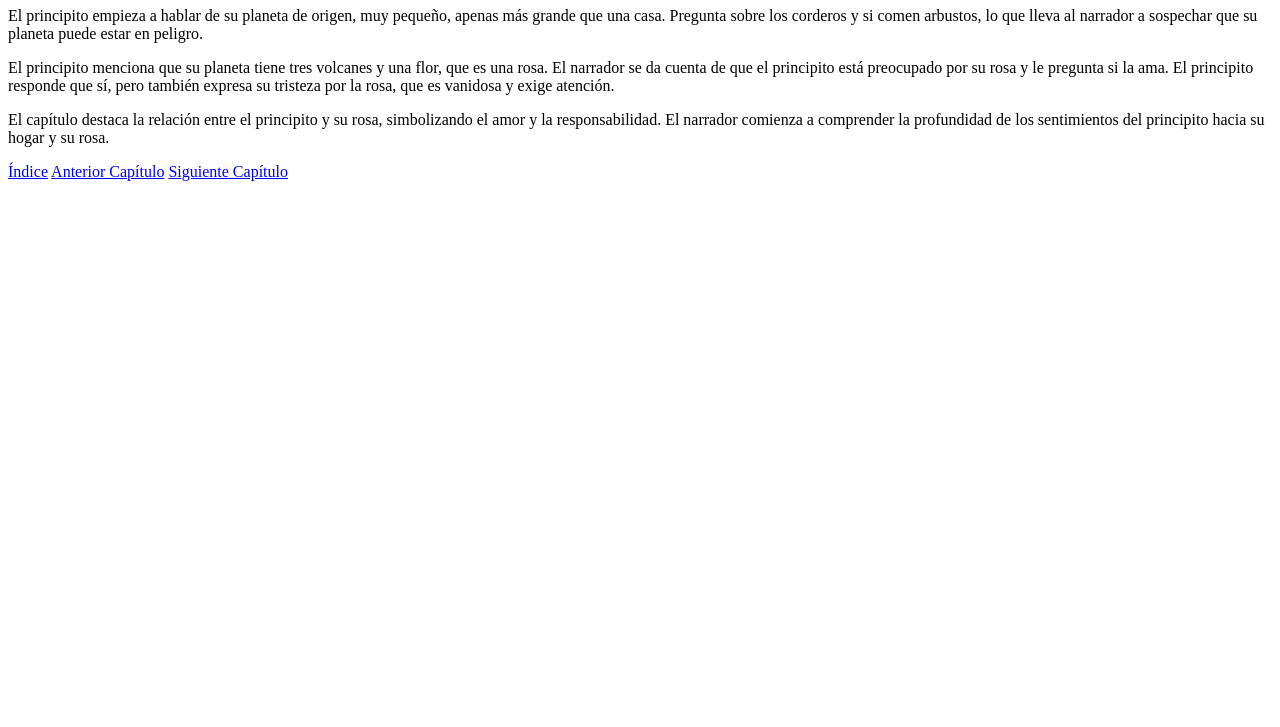
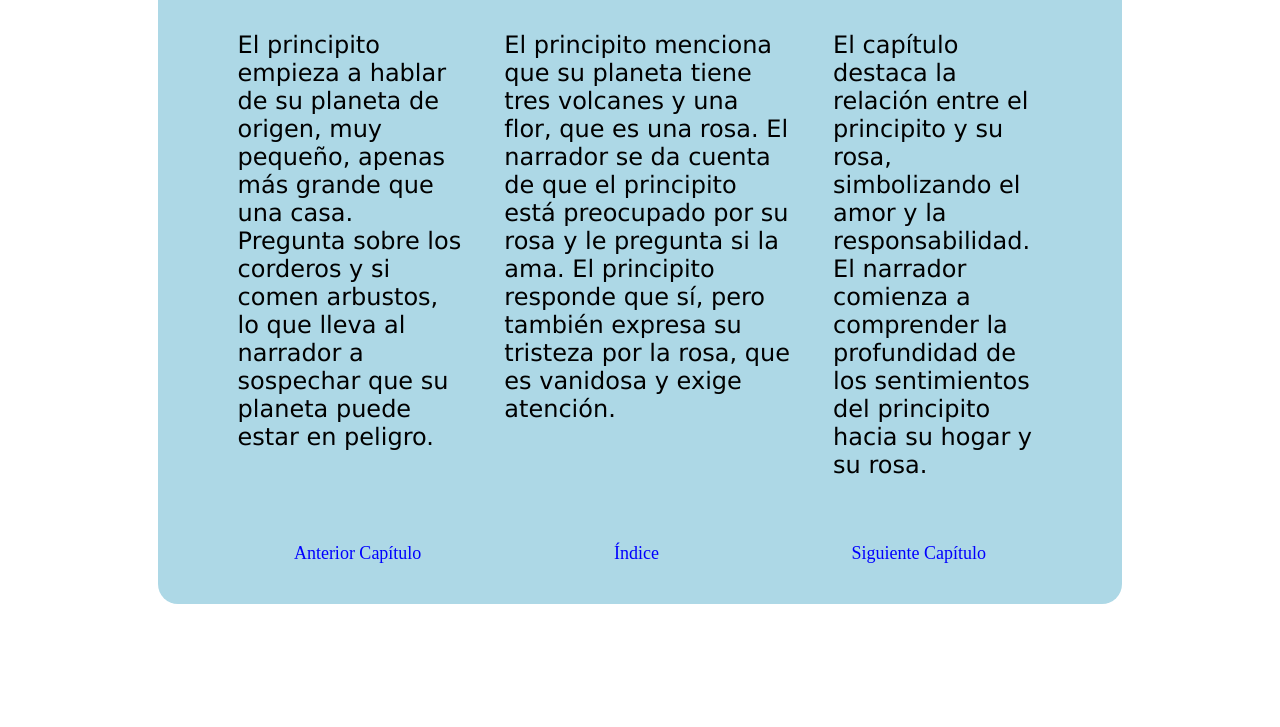
Before and after one commit to Ignacio-dev0/UTN-DS25-practicas, a plain HTML site: page Ejercicio 2/capitulo3.html in a window 1280 px wide. Shown: the part 73-800 px from the top of the page. Drawn offline with Linux system fonts and the light colour scheme.

Commit message:
Comence el ejercicio 4, modifique el ejercicio 2 para dejarlo mejor estructurado

```diff
--- a/Ejercicio 2/capitulo3.html
+++ b/Ejercicio 2/capitulo3.html
@@ -1,17 +1,40 @@
 <!DOCTYPE html>
 <html lang="es">
-<head>
-    <meta charset="UTF-8">
+  <head>
+    <meta charset="UTF-8" />
     <title>Libro</title>
-</head>
-<body>
-    <h1>Capítulo 3  “El planeta del principito”</h1>
-    <p>El principito empieza a hablar de su planeta de origen, muy pequeño, apenas más grande que una casa. Pregunta sobre los corderos y si comen arbustos, lo que lleva al narrador a sospechar que su planeta puede estar en peligro.</p>
-    <p>El principito menciona que su planeta tiene tres volcanes y una flor, que es una rosa. El narrador se da cuenta de que el principito está preocupado por su rosa y le pregunta si la ama. El principito responde que sí, pero también expresa su tristeza por la rosa, que es vanidosa y exige atención.</p>
-    <p>El capítulo destaca la relación entre el principito y su rosa, simbolizando el amor y la responsabilidad. El narrador comienza a comprender la profundidad de los sentimientos del principito hacia su hogar y su rosa.</p>
+    <link rel="stylesheet" href="/Ejercicio 4/estilos2/cap.css" />
+  </head>
+  <body>
+    <div class="container">
+      <h1>Capítulo 3 “El planeta del principito”</h1>
+      <div class="contenido">
+        <p>
+          El principito empieza a hablar de su planeta de origen, muy pequeño,
+          apenas más grande que una casa. Pregunta sobre los corderos y si comen
+          arbustos, lo que lleva al narrador a sospechar que su planeta puede
+          estar en peligro.
+        </p>
+        <p>
+          El principito menciona que su planeta tiene tres volcanes y una flor,
+          que es una rosa. El narrador se da cuenta de que el principito está
+          preocupado por su rosa y le pregunta si la ama. El principito responde
+          que sí, pero también expresa su tristeza por la rosa, que es vanidosa
+          y exige atención.
+        </p>
+        <p>
+          El capítulo destaca la relación entre el principito y su rosa,
+          simbolizando el amor y la responsabilidad. El narrador comienza a
+          comprender la profundidad de los sentimientos del principito hacia su
+          hogar y su rosa.
+        </p>
+      </div>
+      <div class="links">
+        <a href="capitulo2.html">Anterior Capítulo</a>
+        <a href="index.html">Índice</a>
 
-    <a href="index.html">Índice</a>
-    <a href="capitulo2.html">Anterior Capítulo</a>
-    <a href="capitulo4.html">Siguiente Capítulo</a>
-</body>
+        <a href="capitulo4.html">Siguiente Capítulo</a>
+      </div>
+    </div>
+  </body>
 </html>
--- /dev/null
+++ b/Ejercicio 4/estilos2/cap.css
@@ -0,0 +1,29 @@
+.container {
+    background-color: lightblue;
+    border-radius: 20px;
+    padding: 0 40px 40px;
+    margin: 0 auto;
+    width: 70%;
+}
+.contenido {
+    display: flex;
+    justify-content: space-between;
+    padding: 0 40px 40px;
+    font-size: 24px;
+    font-family: Verdana, Geneva, Tahoma, sans-serif;
+    gap: 40px;
+
+}
+.links{
+    display: flex;
+    flex-direction: row;
+    justify-content: space-between;
+    align-items: center;
+
+}
+a {
+    text-decoration: none;
+    font-size: large;
+    color: blue;
+    margin: 0 auto;
+}
--- /dev/null
+++ b/Ejercicio 4/estilos2/index.css
@@ -0,0 +1,49 @@
+* {
+    font-family: 'Franklin Gothic Medium', 'Arial Narrow', Arial, sans-serif;
+
+}
+
+.container {
+    background-color: lightblue;
+    border: 1px solid #ccc;
+    border-radius: 20px;
+    padding: 0 40px 40px;
+    margin: 0 auto;
+    width: 70%;
+}
+h1 {
+    text-align: center;
+    padding: 20px 0;
+    color: #333;
+}
+#descripcion {
+    padding: 0 40px 40px;
+    margin: 0 auto;
+    font-size: 24px;
+}
+
+div.cuerpo {
+    width: 90%;
+    padding: 0 40px 80px;
+    margin: 0 auto;
+    display: flex;
+}
+
+.left {
+    margin: 5% auto;
+
+    width: 60%;
+}
+.left h2,p {
+    display: inline;
+}
+.right {
+    margin: 5% auto;
+    width: 40%;
+}
+
+.left a{
+    text-decoration: none;
+    font-size: large;
+    color:blue
+}
```
Also changed, not shown: Ejercicio 2/capitulo1.html (+12 -8 lines), Ejercicio 2/capitulo2.html (+34 -12 lines), Ejercicio 2/capitulo4.html (+28 -10 lines), Ejercicio 2/index.html (+15 -6 lines), Ejercicio 4/estilos1/index.css (added), 1 other file.
